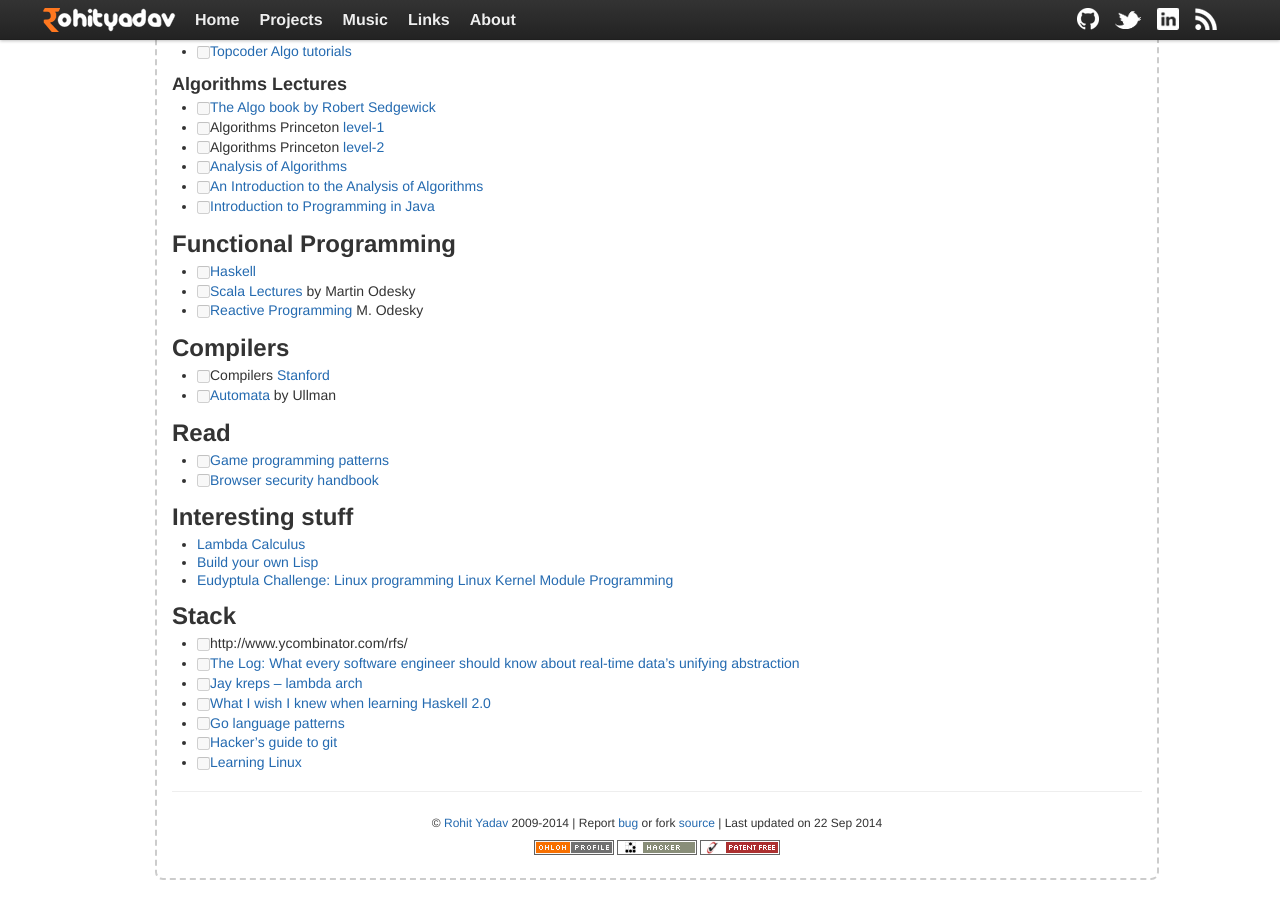
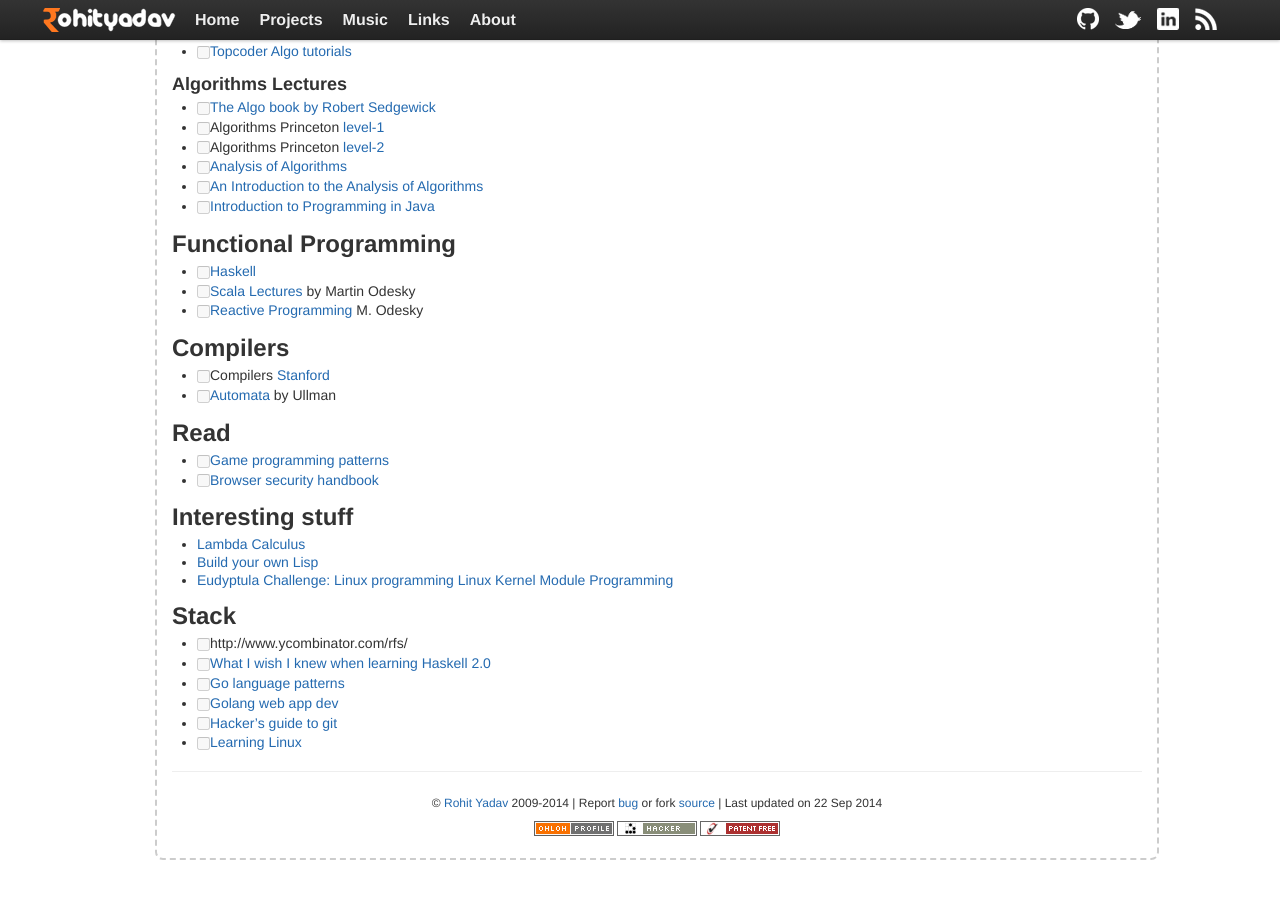
Before and after one commit to rohityadavcloud/rohityadavcloud.github.io, a Jekyll site: the page built from kaizen/index.markdown, in a window 1280 px wide and 900 px high, scrolled down 983 px. Built offline with Jekyll 4.4.1, drawn with Linux system fonts in a browser that asks for light colours.

Commit message:
kaizen: update stuff
Signed-off-by: Rohit Yadav <bhaisaab@baagi.org>

```diff
--- a/kaizen/index.markdown
+++ b/kaizen/index.markdown
@@ -88,9 +88,8 @@
 ## Stack
 
 - [ ] http://www.ycombinator.com/rfs/
-- [ ] [The Log: What every software engineer should know about real-time data's unifying abstraction](http://engineering.linkedin.com/distributed-systems/log-what-every-software-engineer-should-know-about-real-time-datas-unifying)
-- [ ] [Jay kreps -- lambda arch](http://radar.oreilly.com/2014/07/questioning-the-lambda-architecture.html)
 - [ ] [What I wish I knew when learning Haskell 2.0](http://dev.stephendiehl.com/hask/#cabal)
 - [ ] [Go language patterns](https://sites.google.com/site/gopatterns/)
+- [ ] [Golang web app dev](https://github.com/astaxie/build-web-application-with-golang/blob/master/en/eBook/preface.md)
 - [ ] [Hacker's guide to git](http://wildlyinaccurate.com/a-hackers-guide-to-git)
 - [ ] [Learning Linux](http://www.tldp.org/LDP/tlk/tlk-toc.html)
```
